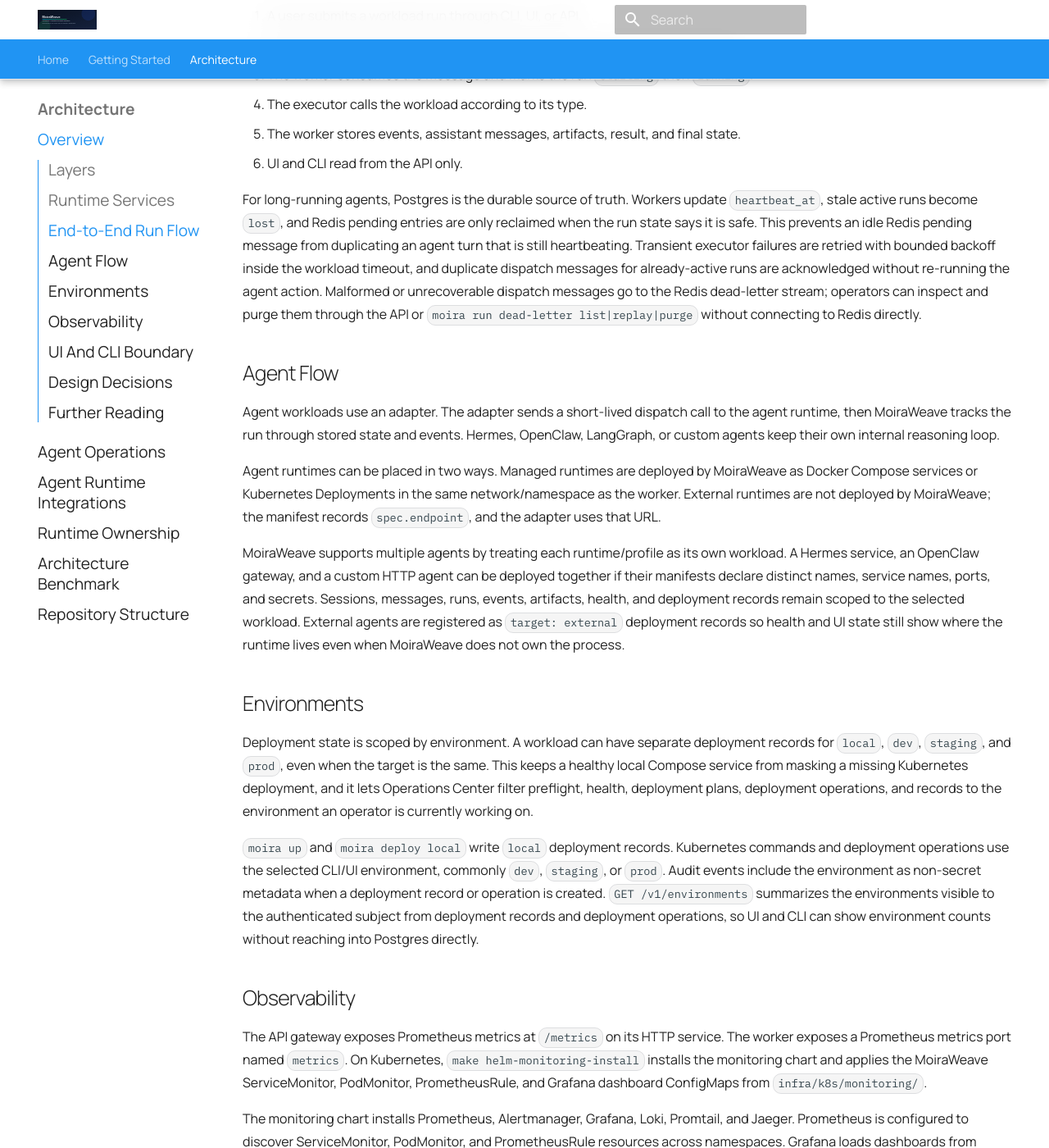
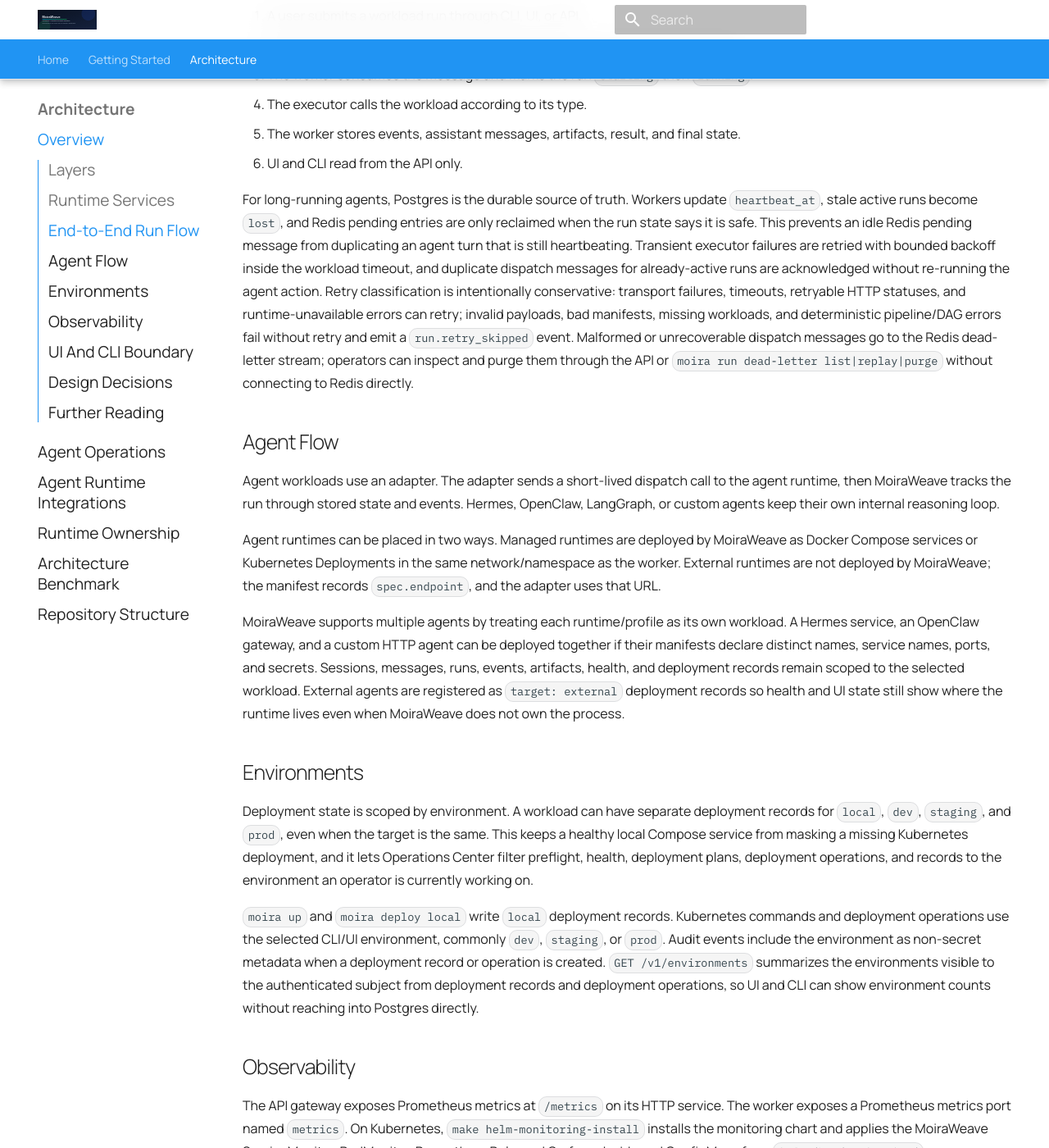
Before and after one commit to moiraweave-labs/moiraweave-docs, an MkDocs documentation site: the page built from docs/architecture.md, in a window 1280 px wide and 1400 px high, scrolled down 1098 px. Shown: the whole window at 82% size. Built offline with MkDocs 1.6.1 and Material for MkDocs 9.7.7, drawn with Linux system fonts in a browser that asks for light colours; comment, search, counter and statistics services are not loaded; some of the changed text lies outside the part shown.

Commit message:
docs: clarify retry and reclaim alerts

```diff
--- a/docs/architecture.md
+++ b/docs/architecture.md
@@ -41,10 +41,14 @@ only reclaimed when the run state says it is safe. This prevents an idle Redis
 pending message from duplicating an agent turn that is still heartbeating.
 Transient executor failures are retried with bounded backoff inside the workload
 timeout, and duplicate dispatch messages for already-active runs are acknowledged
-without re-running the agent action. Malformed or unrecoverable dispatch
-messages go to the Redis dead-letter stream; operators can inspect and purge
-them through the API or `moira run dead-letter list|replay|purge` without
-connecting to Redis directly.
+without re-running the agent action. Retry classification is intentionally
+conservative: transport failures, timeouts, retryable HTTP statuses, and
+runtime-unavailable errors can retry; invalid payloads, bad manifests, missing
+workloads, and deterministic pipeline/DAG errors fail without retry and emit a
+`run.retry_skipped` event. Malformed or unrecoverable dispatch messages go to
+the Redis dead-letter stream; operators can inspect and purge them through the
+API or `moira run dead-letter list|replay|purge` without connecting to Redis
+directly.
 
 ## Agent Flow
 
```
Also changed, not shown: other parts of docs/architecture.md (+2 -0 lines), docs/security-hardening.md (+2 -0 lines).
